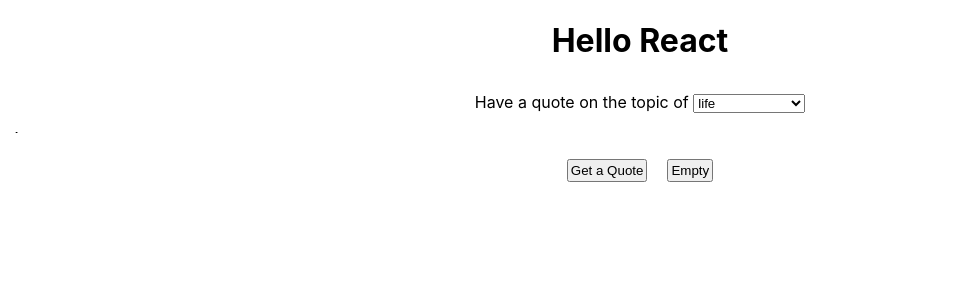
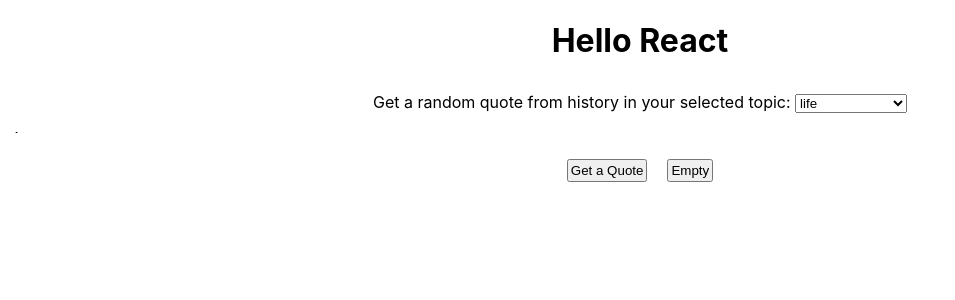
Before and after one commit to Gabriel-QnS/fcc-api-quotes, a React (Create React App) app: page / in a window 1280 px wide. Shown: the top 300 px of the page, without its empty margins (0-955 px from the left). Built offline with nearby package versions, Linux system fonts and the light colour scheme; the HTML template or start-up script is replaced by a standard one.

Commit message:
changed the text that instructs the user on the type of quote selection

```diff
--- a/src/quotes.js
+++ b/src/quotes.js
@@ -74,7 +74,7 @@ async function quoteCall(category){
 
     return (
     <main id="quote-box" >
-        <div id="category" category="life">Have a quote on the topic of <OptionSelection handler={setCategory} /></div>
+        <div id="category" category="life">Get a random quote from history in your selected topic: <OptionSelection handler={setCategory} /></div>
         <div id="text" className={`quote ${header? "filled" : ""}`}>{header? header : 'Your quote will show up here'}</div>
         <div id="author" className="author">{author}</div>
         <button onClick={handleCall}>Get a Quote</button>
```
